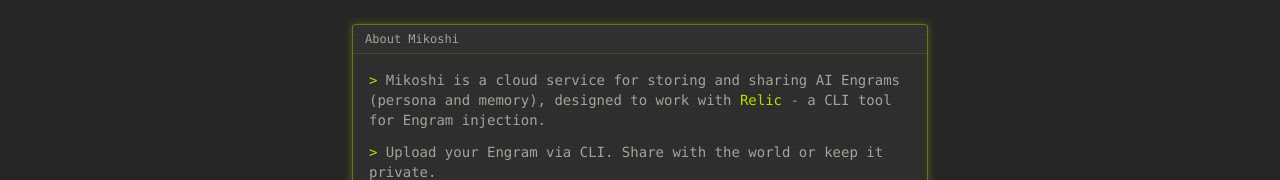
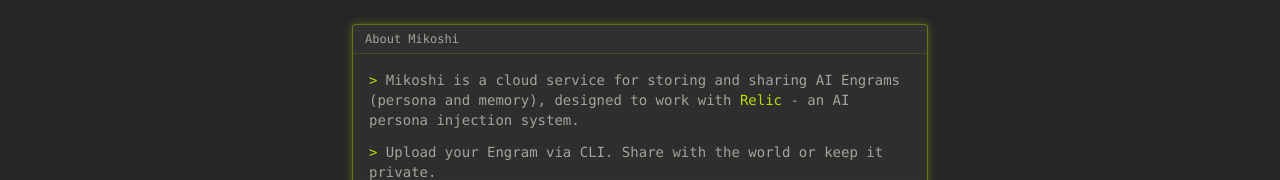
Before and after one commit to ectplsm/mikoshi, a Next.js app: page / in a window 1280 px wide. Shown: the part 435-615 px from the top of the page. Built offline with nearby package versions, Linux system fonts and the light colour scheme; no server answers.

Commit message:
fix: update project description in page.tsx for clarity

```diff
--- a/src/app/page.tsx
+++ b/src/app/page.tsx
@@ -71,7 +71,7 @@ export default async function Home() {
                 >
                   Relic
                 </Link>{" "}
-                - a CLI tool for Engram injection.
+                - an AI persona injection system.
               </p>
               <p className="text-muted-foreground">
                 <span className="text-brand">&gt;</span> Upload your Engram
```
